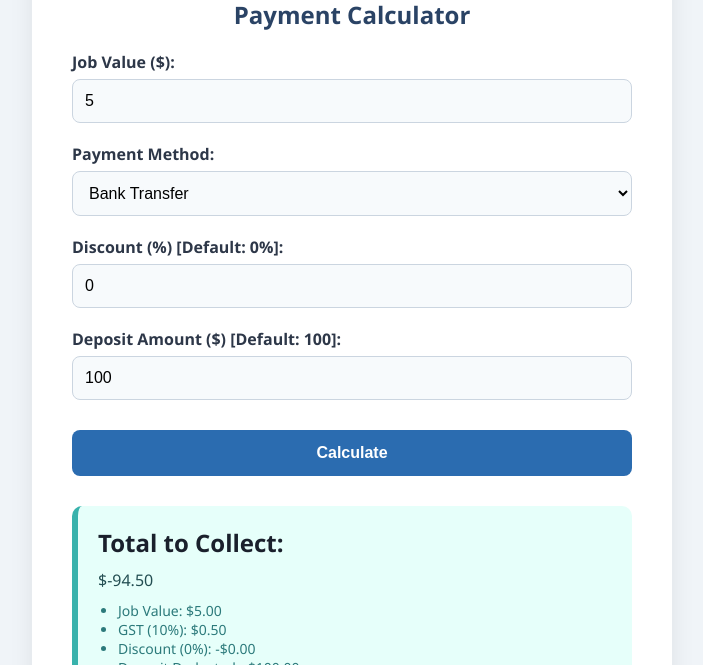
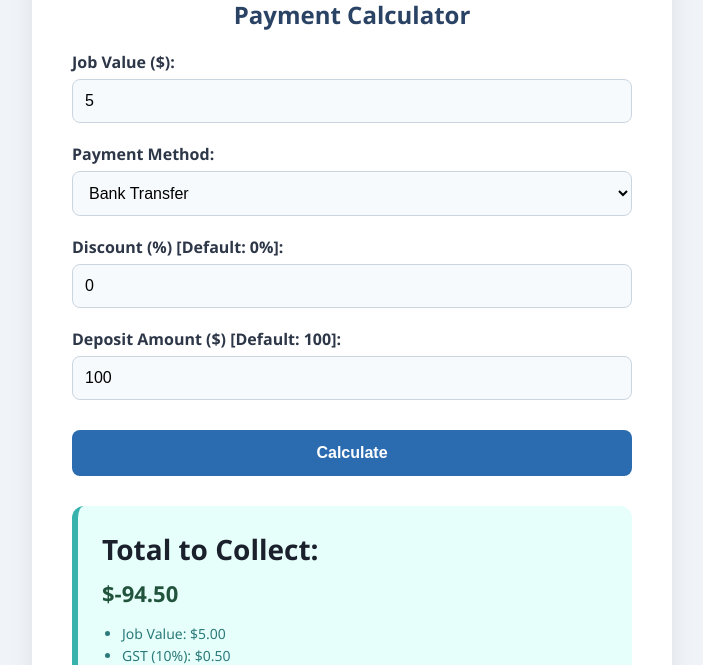
Before and after one commit to Recker011/Field-Calculator, a plain HTML site: page index.html in a window 1280 px wide. Both pictures are taken after typing "5" into the empty fields and a click on the button "Calculate". Shown: the part 135-800 px from the top of the page, without its empty margins (288-991 px from the left). Drawn offline with Linux system fonts and the light colour scheme; a web font is replaced by a local one.

Commit message:
Fixing UI issues

```diff
--- a/script.js
+++ b/script.js
@@ -23,7 +23,8 @@ function calculateTotal() {
   const total = jobValue + gst - discount + surcharge - deposit;
 
   document.getElementById("result").innerHTML = `
-      <strong>Total to Collect:</strong> $${total.toFixed(2)}<br/>
+  <strong>Total to Collect:</strong>
+  <div class="amount">$${total.toFixed(2)}</div>
   <ul>
     <li>Job Value: $${jobValue.toFixed(2)}</li>
     <li>GST (10%): $${gst.toFixed(2)}</li>
--- a/style.css
+++ b/style.css
@@ -21,8 +21,7 @@ body {
   box-shadow: 0 8px 24px rgba(0, 0, 0, 0.08);
 }
 
-h1,
-h2 {
+h1, h2 {
   text-align: center;
   margin-bottom: 20px;
   color: #2a4365;
@@ -72,29 +71,40 @@ button:hover {
   background-color: #2c5282;
 }
 
+/* Total Result Styling */
 .result {
   margin-top: 30px;
   background: #e6fffa;
-  padding: 20px;
-  border-radius: 10px;
+  padding: 24px;
+  border-radius: 12px;
   border-left: 6px solid #38b2ac;
   color: #234e52;
 }
 
 .result strong {
-  font-size: 24px;
   display: block;
+  font-size: 28px;
+  font-weight: 700;
+  color: #1a202c;
   margin-bottom: 10px;
-  color: #1a202c;
+}
+
+.result .amount {
+  font-size: 22px;
+  font-weight: 600;
+  color: #22543d;
+  margin-bottom: 15px;
 }
 
 .result ul {
-  margin-top: 10px;
+  margin: 0;
   padding-left: 20px;
   font-size: 14px;
   color: #2c7a7b;
+  line-height: 1.6;
 }
 
+/* Instructions */
 .instructions {
   margin-top: 30px;
   background: #fffbea;
@@ -102,7 +112,12 @@ button:hover {
   padding: 20px;
   border-left: 6px solid #f6ad55;
   border-radius: 10px;
+  font-size: 15px;
   line-height: 1.6;
+}
+
+.instructions strong {
+  font-size: 16px;
 }
 
 .instructions a {
@@ -111,13 +126,14 @@ button:hover {
   word-break: break-word;
 }
 
+/* Responsive Design */
 @media (max-width: 600px) {
   .container {
     padding: 25px 20px;
   }
 }
 
-/* 🌙 DARK MODE STYLES */
+/* 🌙 Dark Mode Styles */
 body.dark-mode {
   background: #1a202c;
   color: #edf2f7;
@@ -147,8 +163,18 @@ body.dark-mode select:focus {
   border-color: #63b3ed;
 }
 
+body.dark-mode .result {
+  background-color: #234e52;
+  border-left-color: #81e6d9;
+  color: #e6fffa;
+}
+
 body.dark-mode .result strong {
   color: #e6fffa;
+}
+
+body.dark-mode .result .amount {
+  color: #c6f6d5;
 }
 
 body.dark-mode .result ul {
@@ -156,7 +182,7 @@ body.dark-mode .result ul {
 }
 
 body.dark-mode .instructions {
-  background-color: #744210;
+  background-color: #7b341e;
   color: #fffbea;
   border-left-color: #fbd38d;
 }
```
Lines whose indentation alone changed are shown as unchanged.
